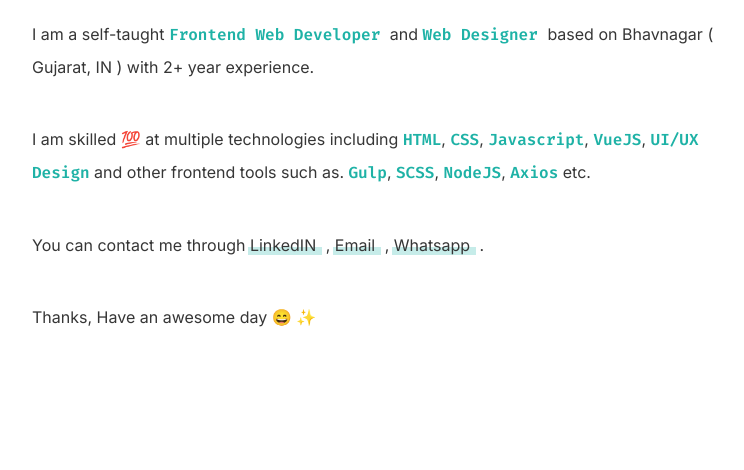
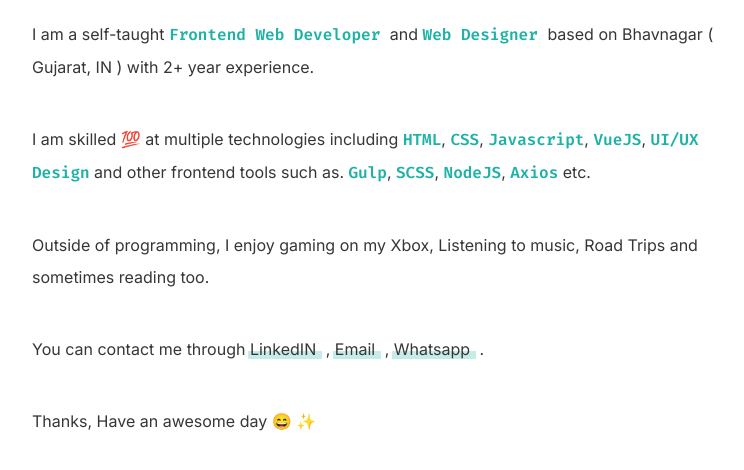
Before and after one commit to Jeet78/my-website, a website: page src/index.html in a window 1280 px wide. Shown: the part 224-694 px from the top of the page, without its empty margins (23-767 px from the left). Drawn offline with Linux system fonts and the light colour scheme.

Commit message:
lots of changes

```diff
--- a/src/index.html
+++ b/src/index.html
@@ -35,6 +35,10 @@
           <span class="highlight">Axios</span> etc.
         </p>
         <p>
+          Outside of programming, I enjoy gaming on my Xbox, Listening to music,
+          Road Trips and sometimes reading too.
+        </p>
+        <p>
           You can contact me through
           <a
             href="https://www.linkedin.com/in/jeet-kacha-39012a89/"
```
